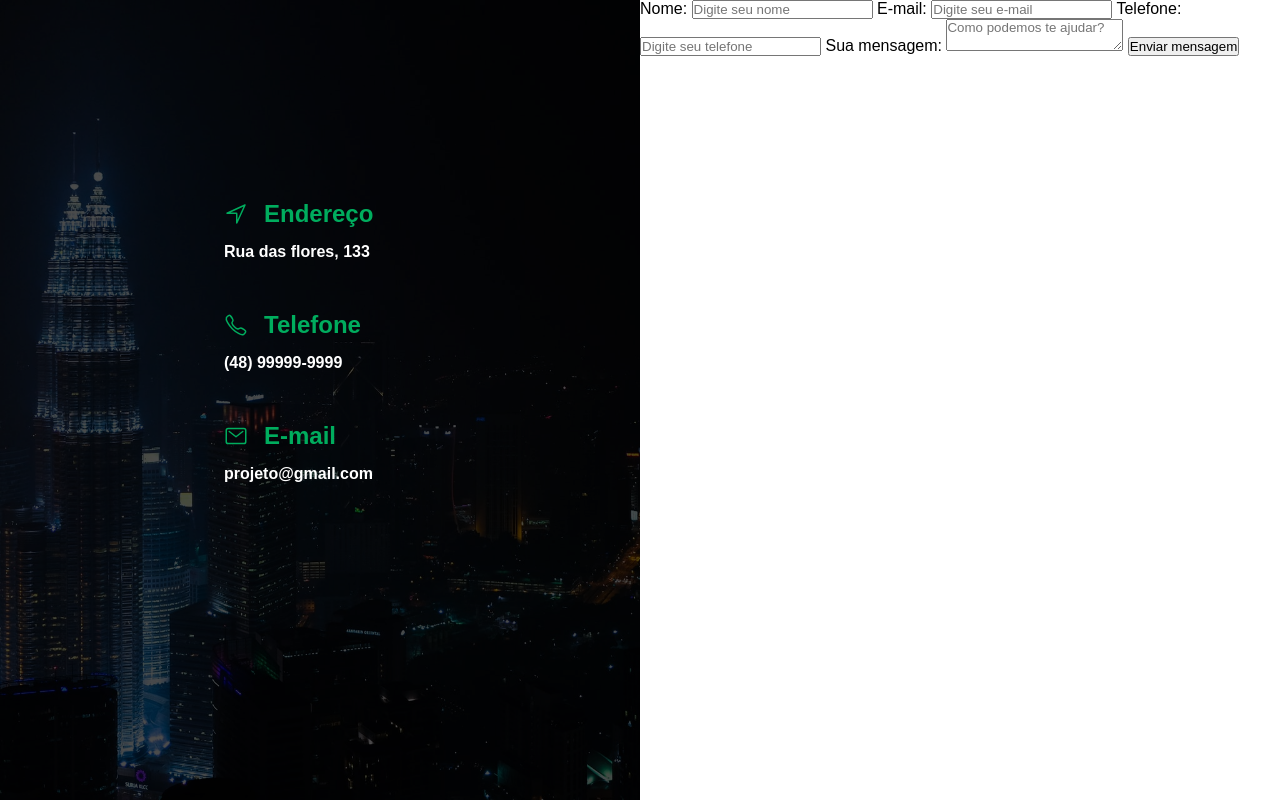
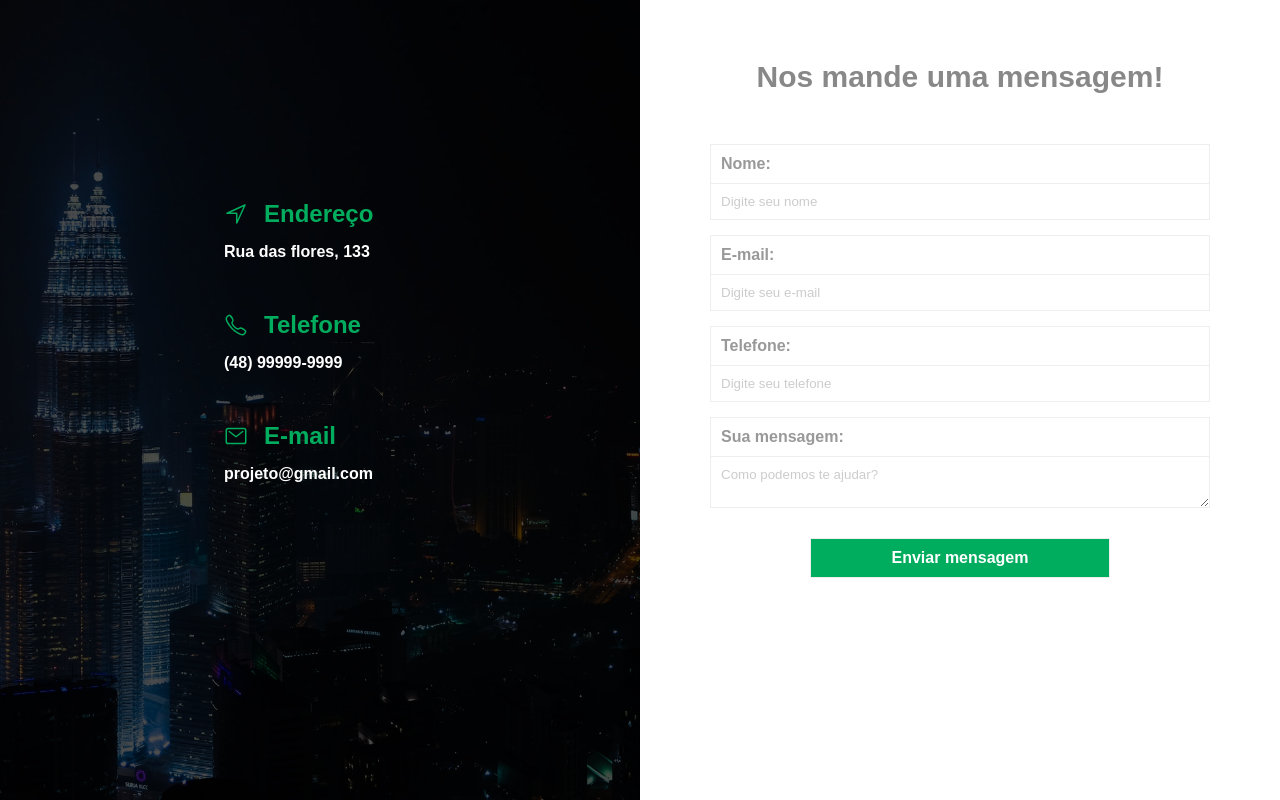
Before and after one commit to MoisesSS1/pagina_contatos_responsivo, a plain HTML site: page index.html in a window 1280 px wide. Drawn offline with nearby package versions, Linux system fonts and the light colour scheme.

Commit message:
Adicionando o css do form

```diff
--- a/css/styles.css
+++ b/css/styles.css
@@ -58,3 +58,58 @@
     font-weight: bold;
     margin-bottom: 50px;
 }
+
+/*Form container */
+
+#form-container {
+    padding-top: 60px;
+    text-align: center;
+}
+
+#form-container h2{
+    color: #888;
+    margin-bottom: 50px;
+    font-size: 30px;
+}
+
+#contact-form{
+    width: 500px;
+    margin-left: auto;
+    margin-right: auto;
+    text-align: left;
+}
+
+#contact-form input,
+#contact-form label,
+#contact-form textarea {
+    display: block;
+    padding: 10px;
+    border: 1px solid #eee;
+    width: 100%;
+    color: #aaa;
+}
+
+#contact-form label {
+    color: #999;
+    font-weight: bold;
+    border-bottom: none;
+}
+
+#contact-form input {
+    margin-bottom: 15px;
+}
+
+#contact-form input::placeholder,
+#contact-form textarea::placeholder {
+    color: #ccc;
+}
+
+#contact-form input[type=submit] {
+    background-color: #00ad5e;
+    color: #fff;
+    font-size: 16px;
+    font-weight: bold;
+    cursor: pointer;
+    width: 300px;
+    margin: 30px auto;
+}
--- a/index.html
+++ b/index.html
@@ -28,7 +28,8 @@
 
         <!-- Formulário para contato -->
         <div id="form-container">
-            <form id="contato-form">
+            <h2>Nos mande uma mensagem!</h2>
+            <form id="contact-form">
                 <label for="name">Nome: </label>
                 <input type="text" name="name" placeholder="Digite seu nome">
 
```
